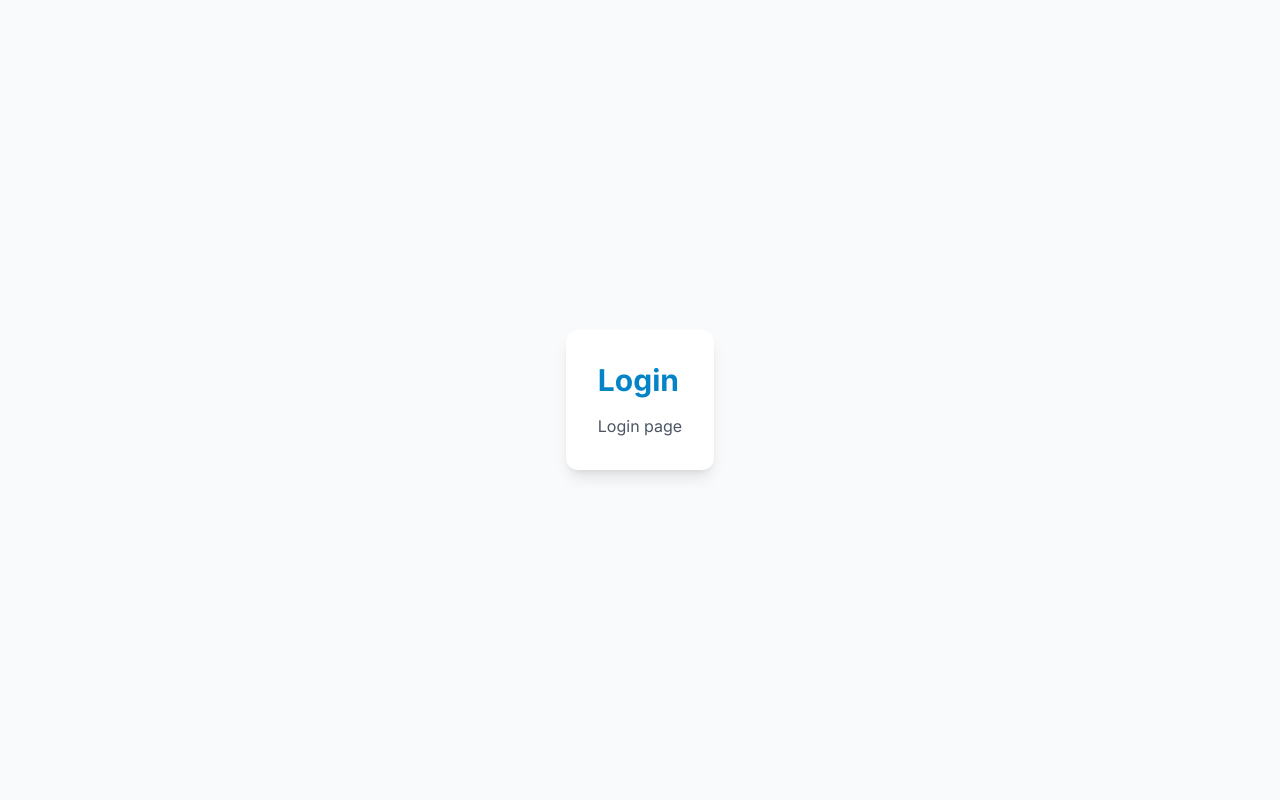
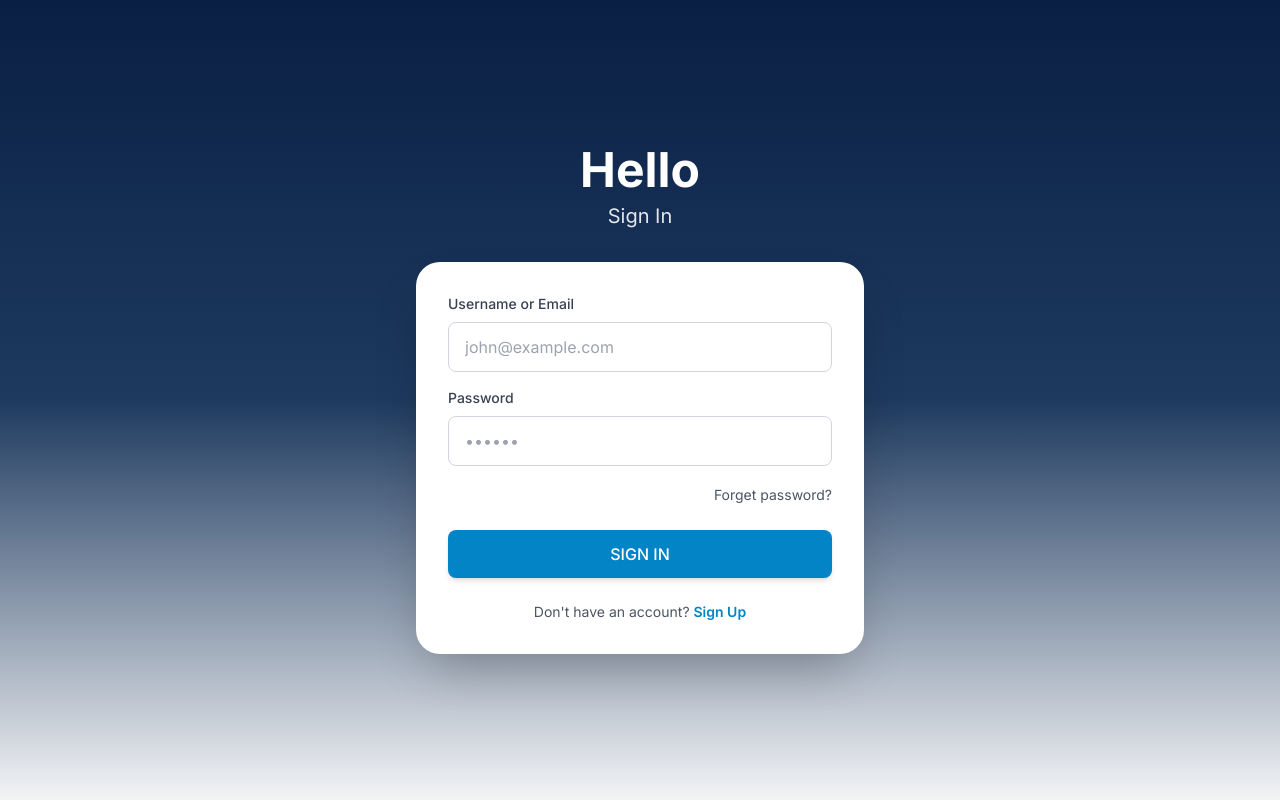
Before and after one commit to mariancosmin17/CalorieTrackerAi, a React (Vite) app in the folder frontend/: page /login in a window 1280 px wide. Built offline with nearby package versions, Linux system fonts and the light colour scheme; no server answers.

Commit message:
Adaugat pagina de login

```diff
--- a/frontend/src/App.jsx
+++ b/frontend/src/App.jsx
@@ -1,16 +1,6 @@
 import {BrowserRouter,Routes,Route,Navigate} from 'react-router-dom';
 import {useAuth} from './context/AuthContext';
-
-function LoginPage(){
-    return(
-        <div className="page-container">
-            <div className="card max-w-md">
-                <h1 className="text-3xl font-bold text-primary-600 mb-4">Login</h1>
-                <p className="text-gray-600">Login page</p>
-            </div>
-        </div>
-        );
-    }
+import {LoginPage} from './pages/auth/LoginPage';
 
 function RegisterPage() {
   return (
--- /dev/null
+++ b/frontend/src/components/common/Button.jsx
@@ -0,0 +1,76 @@
+export function Button({
+    children,
+    variant='primary',
+    loading=false,
+    fullWidth=false,
+    disabled=false,
+    ...props
+    }){
+        const variants={
+            primary:`
+            bg-primary-600
+            hover:bg-primary-700
+            text-white
+            shadow-md
+            hover:shadow-lg
+            `,
+            secondary:`
+            bg-gray-200
+            hover:bg-gray-300
+            text-gray-900
+            `,
+            outline:`
+            bg-transparent
+            border-2
+            border-primary-600
+            text-primary-600
+            hover:bg-primary-50
+            `
+            };
+        return(
+            <button
+            className={`
+                ${variants[variant]}
+                ${fullWidth ? 'w-full': ''}
+                font-medium
+                py-3
+                px-6
+                rounded-lg
+                transition-all
+                duration-200
+                disabled:opacity-50
+                disabled:cursor-not-allowed
+                flex
+                items-center
+                justify-center
+                gap-2
+                `}
+                disabled={disabled||loading}
+                {...props}
+                >
+                {loading && (
+                    <svg
+                      className="animate-spin h-5 w-5"
+                      xmlns="http://www.w3.org/2000/svg"
+                      fill="none"
+                      viewBox="0 0 24 24"
+                    >
+                      <circle
+                        className="opacity-25"
+                        cx="12"
+                        cy="12"
+                        r="10"
+                        stroke="currentColor"
+                        strokeWidth="4"
+                      />
+                      <path
+                        className="opacity-75"
+                        fill="currentColor"
+                        d="M4 12a8 8 0 018-8V0C5.373 0 0 5.373 0 12h4zm2 5.291A7.962 7.962 0 014 12H0c0 3.042 1.135 5.824 3 7.938l3-2.647z"
+                      />
+                    </svg>
+                  )}
+                  {children}
+                 </button>
+            );
+        }
--- /dev/null
+++ b/frontend/src/components/common/Input.jsx
@@ -0,0 +1,50 @@
+export function Input({
+    label,
+    type='text',
+    placeholder,
+    error,
+    icon,
+    ...props}){
+        return(
+            <div className="mb-4">
+                {label &&
+                    (<label className="block text-gray-700 text-sm font-medium mb-2">
+                        {label}
+                        </label>
+                    )}
+                <div className="relative">
+                    {icon &&(
+                        <div className="absolute left-3 top-1/2 -translate-y-1/2 text-gray-400">
+                        {icon}
+                        </div>
+                        )}
+                    <input
+                    type={type}
+                    placeholder={placeholder}
+                    className={`
+                        w-full
+                        px-4
+                        py-3
+                        ${icon ? 'pl-10' : ''}
+                        border
+                        ${error ? 'border-red-500': 'border-gray-300'}
+                        rounded-lg
+                        focus:ring-2
+                        focus:ring-primary-500
+                        focus:border-transparent
+                        transition-all
+                        duration-200
+                        outline-none
+                        ${error ? 'bg-red-50':'bg-white'}
+                        `}
+                        {...props}
+                        />
+                        </div>
+                        {error && (
+                            <p className="text-red-600 text-sm mt-1">
+                                {error}
+                                </p>
+                            )}
+                        </div>
+            );
+        }
--- /dev/null
+++ b/frontend/src/pages/auth/LoginPage.jsx
@@ -0,0 +1,151 @@
+import { useState } from 'react';
+import { Link, useNavigate } from 'react-router-dom';
+import { useAuth } from '../../context/AuthContext';
+import { Input } from '../../components/common/Input';
+import { Button } from '../../components/common/Button';
+
+export function LoginPage() {
+  const { login, isLoggedIn } = useAuth();
+  const navigate = useNavigate();
+  const [username, setUsername] = useState('');
+  const [password, setPassword] = useState('');
+  const [isLoading, setIsLoading] = useState(false);
+  const [error, setError] = useState('');
+  const [fieldErrors, setFieldErrors] = useState({
+    username: '',
+    password: '',
+  });
+
+  const handleSubmit = async (e) => {
+    e.preventDefault();
+
+    setError('');
+    setFieldErrors({ username: '', password: '' });
+
+    let hasErrors = false;
+    const newFieldErrors = { username: '', password: '' };
+
+    if (!username.trim()) {
+      newFieldErrors.username = 'Username is required';
+      hasErrors = true;
+    }
+
+    if (!password) {
+      newFieldErrors.password = 'Password is required';
+      hasErrors = true;
+    }
+
+    if (hasErrors) {
+      setFieldErrors(newFieldErrors);
+      return;
+    }
+
+    try {
+      setIsLoading(true);
+
+      const result = await login({ username, password });
+
+      // Check result
+      if (result.success) {
+        navigate('/dashboard');
+      } else if (result.requires2FA) {
+
+        alert('2FA required! (mai tz)');
+      } else {
+        setError(result.error || 'Login failed');
+      }
+    } catch (err) {
+      setError('Something went wrong. Please try again.');
+      console.error('Login error:', err);
+    } finally {
+      setIsLoading(false);
+    }
+  };
+
+  if (isLoggedIn) {
+    navigate('/dashboard');
+    return null;
+  }
+
+  return (
+    <div className="min-h-screen bg-gradient-to-b from-[#0A1F44] via-[#1E3A5F] to-gray-100 flex items-center justify-center p-4">
+
+      <div className="w-full max-w-md">
+
+        <div className="text-center mb-8">
+          <h1 className="text-4xl md:text-5xl font-bold text-white mb-2">
+            Hello
+          </h1>
+          <p className="text-xl text-gray-200">
+            Sign In
+          </p>
+        </div>
+
+        <div className="bg-white rounded-3xl shadow-2xl p-8">
+
+          {error && (
+            <div className="mb-6 p-4 bg-red-50 border border-red-200 rounded-lg">
+              <p className="text-red-600 text-sm text-center">
+                {error}
+              </p>
+            </div>
+          )}
+
+          <form onSubmit={handleSubmit}>
+
+            <Input
+              label="Username or Email"
+              type="text"
+              placeholder="john@example.com"
+              value={username}
+              onChange={(e) => setUsername(e.target.value)}
+              error={fieldErrors.username}
+              autoComplete="username"
+            />
+
+            <Input
+              label="Password"
+              type="password"
+              placeholder="••••••"
+              value={password}
+              onChange={(e) => setPassword(e.target.value)}
+              error={fieldErrors.password}
+              autoComplete="current-password"
+            />
+
+            <div className="text-right mb-6">
+              <Link
+                to="/forgot-password"
+                className="text-sm text-gray-600 hover:text-primary-600 transition-colors"
+              >
+                Forget password?
+              </Link>
+            </div>
+
+
+            <Button
+              type="submit"
+              fullWidth
+              loading={isLoading}
+              disabled={isLoading}
+            >
+              {isLoading ? 'Signing in...' : 'SIGN IN'}
+            </Button>
+          </form>
+
+          <div className="mt-6 text-center">
+            <p className="text-gray-600 text-sm">
+              Don't have an account?{' '}
+              <Link
+                to="/register"
+                className="text-primary-600 font-semibold hover:text-primary-700 transition-colors"
+              >
+                Sign Up
+              </Link>
+            </p>
+          </div>
+        </div>
+      </div>
+    </div>
+  );
+}
```
